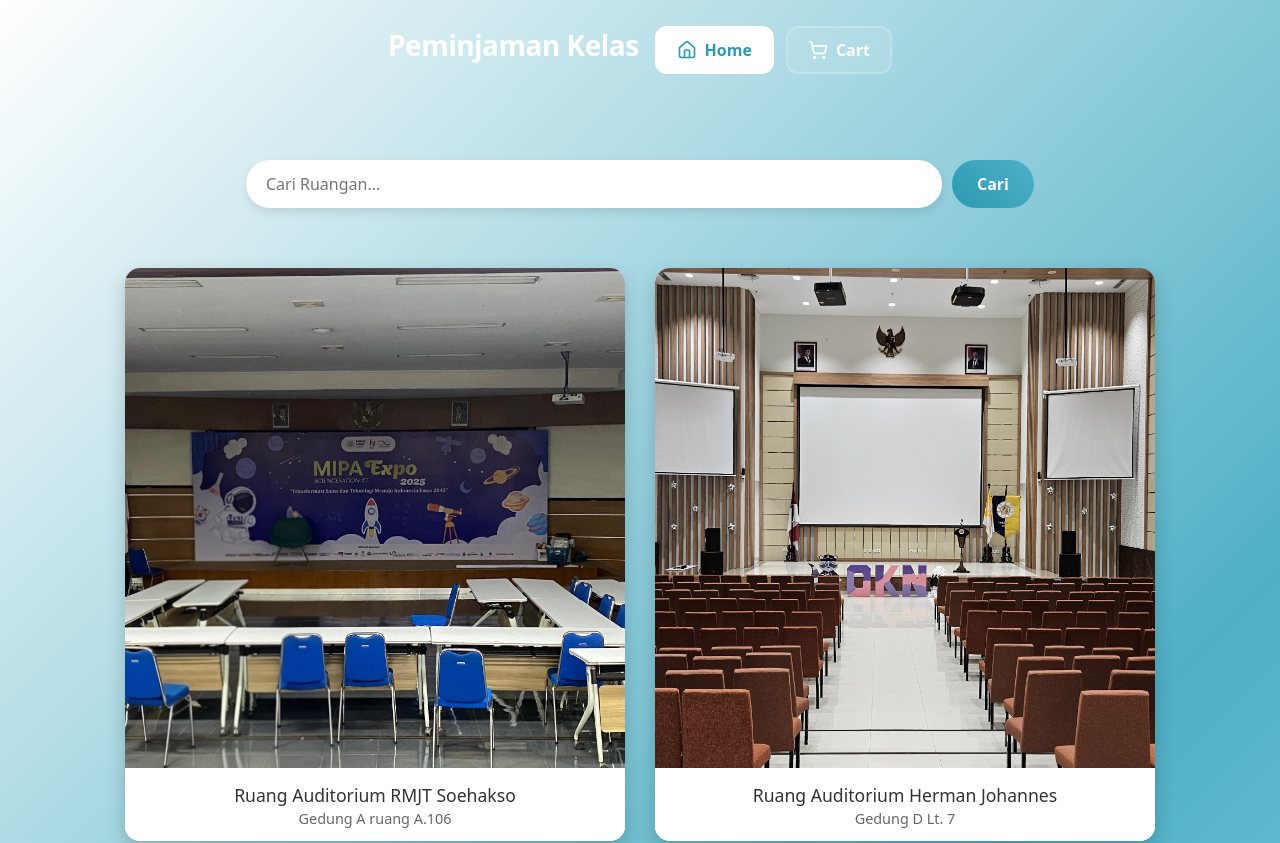
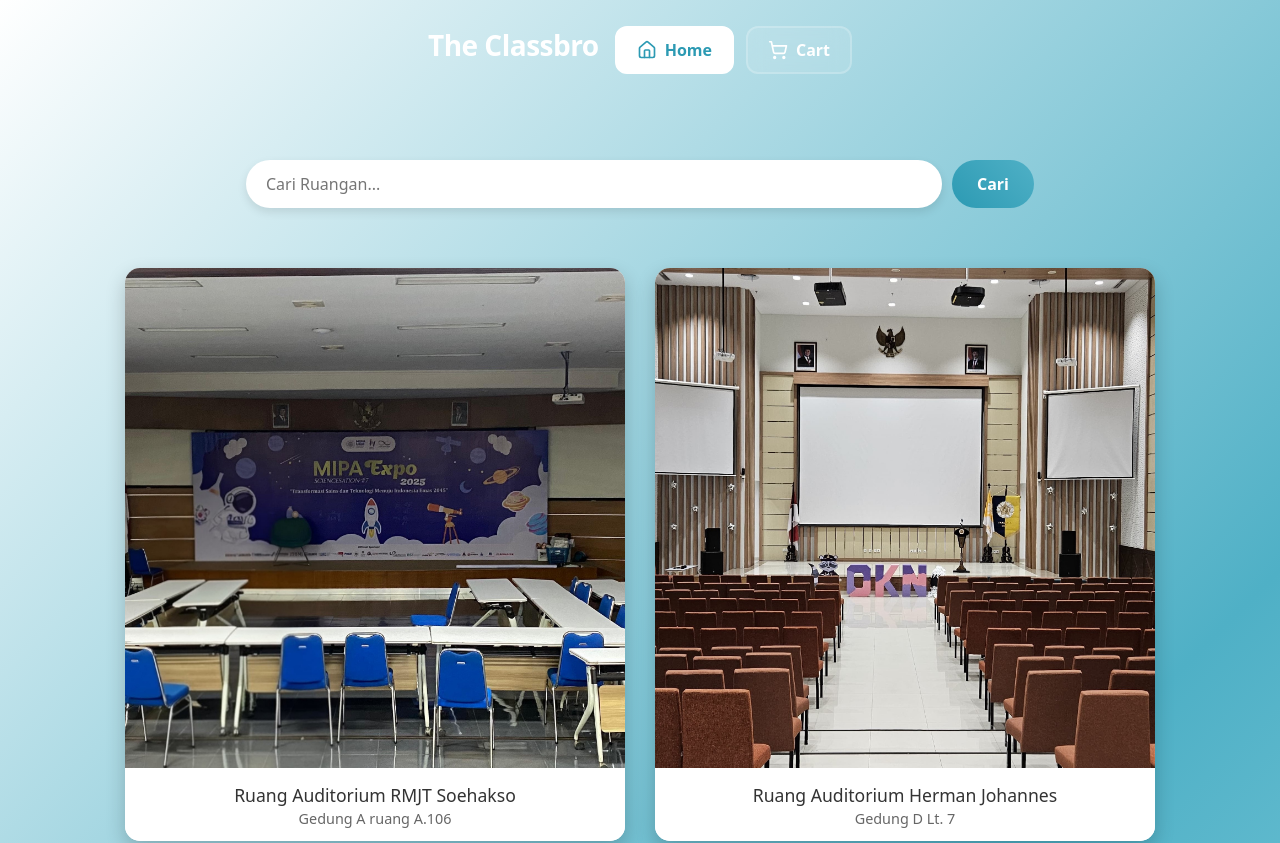
Before and after one commit to baimiwing/HomePage, a React (Vite) app: page /Home in a window 1280 px wide. Shown: the top 843 px of the page. Built offline with nearby package versions, Linux system fonts and the light colour scheme.

Commit message:
Update HomePage.tsx

```diff
--- a/src/component/HomePage.tsx
+++ b/src/component/HomePage.tsx
@@ -456,7 +456,7 @@ function App() {
       <nav className="navbar">
         <div className="navbar-container">
           <div className="navbar-brand">
-            <h1 className="brand-text">Peminjaman Kelas</h1>
+            <h1 className="brand-text">The Classbro</h1>
           </div>
           <div className="navbar-buttons">
             <button
```
